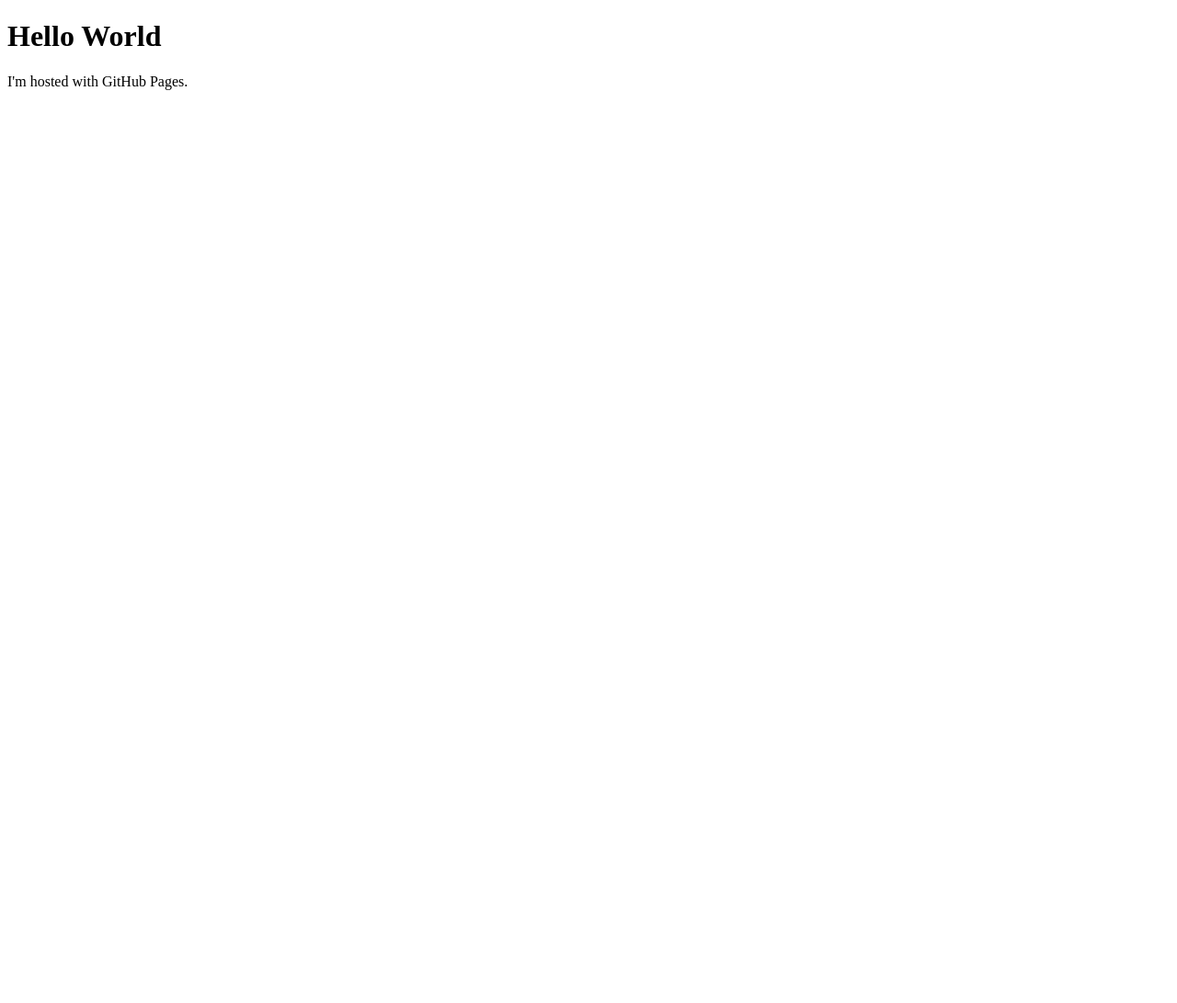
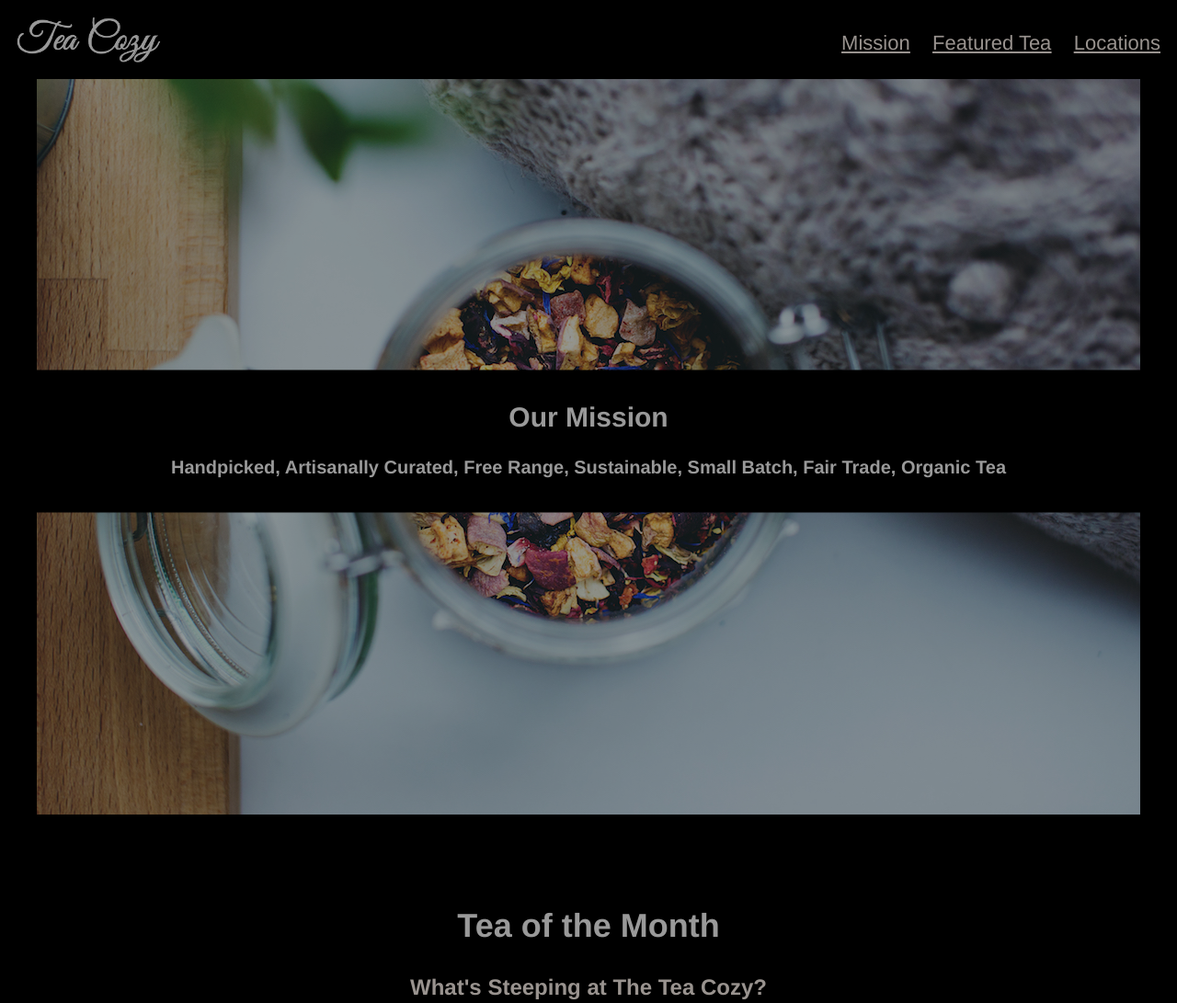
Before and after one commit to WoahDan/WoahDan.github.io, a plain HTML site: page index.html in a window 1280 px wide. Shown: the top 1091 px of the page at 92% size. Before the commit the page ends 800 px from the top, so only its background shows below. Drawn offline with Linux system fonts and the light colour scheme.

Commit message:
tea cozy project
tea cozy project

```diff
--- a/index.html
+++ b/index.html
@@ -1,7 +1,77 @@
 <!DOCTYPE html>
 <html>
-<body>
-<h1>Hello World</h1>
-<p>I'm hosted with GitHub Pages.</p>
+
+<head>
+  <title>Tea Cozy</title>
+</head>
+<link href="/site.css" type="text/css" rel="stylesheet">
+
+<body class="body">
+  <header class="header">
+    <nav class="navbar">
+      <div class="headerimg">
+        <img src="/img/img-tea-cozy-logo.png" height="50px" />
+      </div>
+      <ul>
+        <li class="nav"><a href="#">Mission</a></li>
+        <li class="nav"><a href="#">Featured Tea</a></li>
+        <li class="nav"><a href="#">Locations</a></li>
+      </ul>
+    </nav>
+  </header>
+
+  <main class="container">
+    <div class="bgimg">
+      <img src="/img/img-mission-background.jpg" />
+    </div>
+    <div class="container">
+      <div class="overlaytext">
+        <h2>Our Mission</h2>
+        <h4>Handpicked, Artisanally Curated, Free Range, Sustainable, Small Batch, Fair Trade, Organic Tea</h4>
+      </div>
+    </div>
+  </main>
+  <div class="tea">
+    <h2>Tea of the Month</h2>
+    <h4>What's Steeping at The Tea Cozy?</h4>
+  </div>
+  <div class="imgcontainer">
+    <div class="imgs">
+      <img src="/img/img-bedford-bizarre.jpg" width="300px" height="200px" />
+      <div class="captions">
+        <figcaption>Bedford Bizarre Tea</figcaption>
+      </div>
+    </div>
+    <div class="imgs">
+      <img src="/img/img-berryblitz.jpg" width="300px" height="200px" />
+      <div class="captions">
+        <figcaption>Fall Berry Blitz Tea</figcaption>
+      </div>
+    </div>
+    <div class="imgs">
+      <img src="/img/img-donut.jpg" width="300px" height="200px" />
+      <div class="captions">
+        <figcaption>Myrtle Ave Tea</figcaption>
+      </div>
+    </div>
+    <div class="imgs">
+      <img src="/img/img-locations-background.jpg" width="300px" height="200px" />
+      <div class="captions">
+        <figcaption>Chai Tea</figcaption>
+      </div>
+    </div>
+    <div class="imgs">
+      <img src="/img/img-myrtle-ave.jpg" width="300px" height="200px" />
+      <div class="captions">
+        <figcaption>Sunset Tea</figcaption>
+      </div>
+    </div>
+  </div>
+  <div class="bottomimg">
+    <img src="/img/img-locations-background.jpg" height="500px" />
+  </div>
+
+
 </body>
+
 </html>
--- /dev/null
+++ b/site.css
@@ -0,0 +1,106 @@
+h2 {
+    color: white;
+}
+.body {
+    background-color: black;
+    opacity: 0.6;
+    font-family: helvetica;
+}
+
+.header {
+    display: fixed;
+
+
+}
+
+.navbar {
+    display: flex;
+    color: seashell;
+    justify-content: space-between;
+}
+
+.headerimg {
+    margin: 10px;
+}
+.nav {
+    display: inline-flex;
+    text-decoration: underline;
+    color: seashell;
+    font-size: 22px;
+    margin: 10px
+}
+
+a {
+    color: seashell;
+}
+
+a:hover {
+    color: gray;
+}
+
+.container {
+    display: flex;
+    align-content: center;
+    justify-content: center;
+    flex-wrap: wrap;
+
+
+}
+
+.bgimg {
+    height: 700px;
+    align-content: center;
+    justify-content: center;
+
+}
+
+.overlaytext {
+    position: absolute;
+    top: 60%;
+    left: 50%;
+    transform: translate(-50%, -50%);
+    background-color: black;
+    color: #fff;
+    padding: 10px 20px;
+    font-size: 20px;
+    text-align: center;
+    width: 1200px;
+
+}
+
+.tea {
+    text-align: center;
+    margin-top: 200px;
+    justify-content: center;
+    align-items: center;
+    color: seashell;
+    font-size: 24px;
+}
+
+.imgs {
+    margin: 10px;
+}
+
+.captions {
+    color: seashell;
+    text-align: center;
+    margin-top: 10px;
+    font-weight: bold;
+    font-size: 20px;
+
+}
+
+.imgcontainer {
+    flex-wrap: wrap;
+    display: flex;
+    justify-content: space-between;
+    align-items: center;
+
+}
+
+.bottomimg {
+    display: flex;
+    align-items: center;
+    justify-content: center;
+    margin-top: 100px;
+}
```
Also changed, not shown: img/img-berryblitz.jpg (added), img/img-donut.jpg (added), img/img-locations-background.jpg (added), img/img-mission-background.jpg (added), img/img-myrtle-ave.jpg (added), img/img-spiced-rum.jpg (added), img/img-tea-cozy-logo.png (added), 1 other file.
